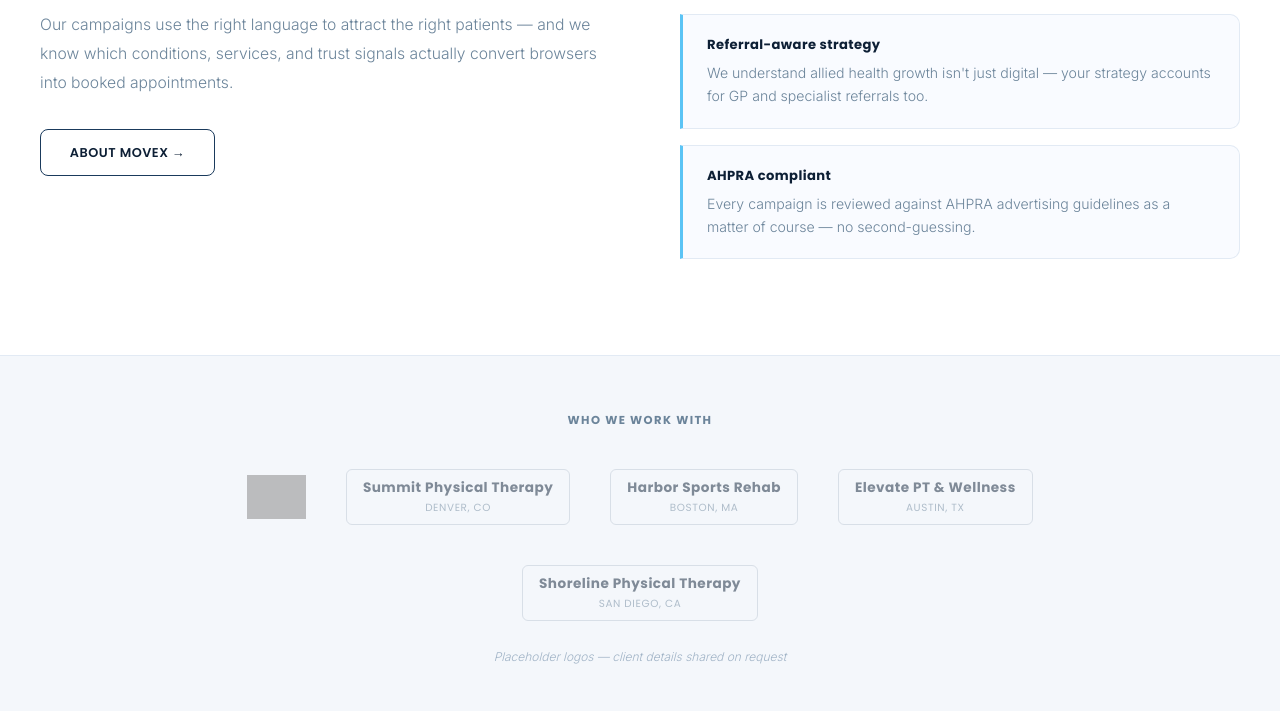
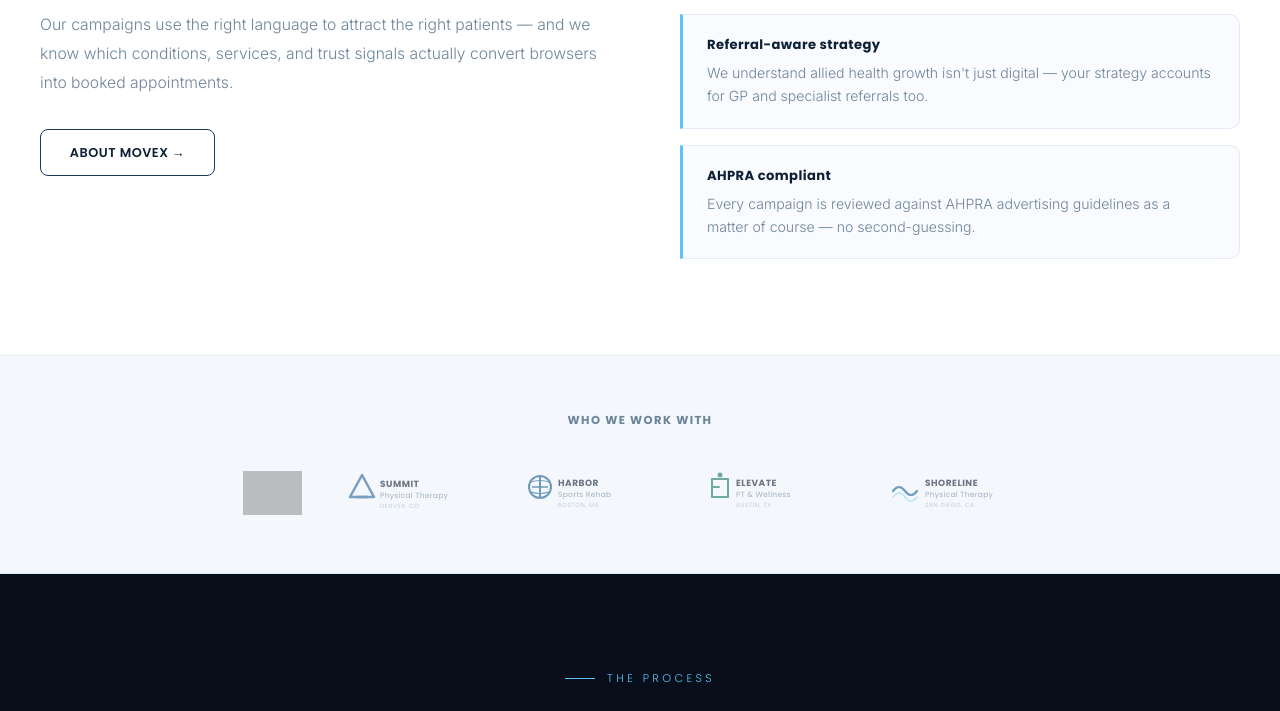
Before and after one commit to MoveXMedia/movexmedia, a Next.js app: page / in a window 1280 px wide. Shown: the part 2040-2751 px from the top of the page. Built offline with nearby package versions, Linux system fonts and the light colour scheme; grey boxes are pictures that could not be loaded.

Commit message:
SVG logo marks for US clinics, remove Contact from nav

```diff
--- a/components/Nav.js
+++ b/components/Nav.js
@@ -34,7 +34,6 @@ export default function Nav() {
     { href: '/blog', label: 'Blog' },
     { href: '/marketing-budget', label: 'Budget Calculator' },
     { href: '/pricing', label: 'Packages' },
-    { href: '/contact', label: 'Contact' },
   ];
 
   const isServicesActive = ['/services', '/google-ads', '/facebook-marketing', '/social-media', '/email-marketing', '/website-development'].includes(router.pathname);
@@ -162,7 +161,7 @@ export default function Nav() {
             )}
           </div>
 
-          {[topLinks[3], topLinks[4], topLinks[5]].map(link => (
+          {[topLinks[3], topLinks[4]].map(link => (
             <Link key={link.href} href={link.href} style={{
               ...linkStyle,
               color: router.pathname === link.href ? '#5bc4f5' : 'rgba(255,255,255,0.7)',
@@ -221,7 +220,7 @@ export default function Nav() {
               }}>{link.label}</Link>
             ))}
           </div>
-          {[topLinks[3], topLinks[4], topLinks[5]].map(link => (
+          {[topLinks[3], topLinks[4]].map(link => (
             <Link key={link.href} href={link.href} style={{
               fontFamily: 'Poppins, sans-serif', fontSize: '1rem',
               letterSpacing: '0.04em', textTransform: 'uppercase',
--- a/pages/index.js
+++ b/pages/index.js
@@ -182,35 +182,58 @@ export default function Home() {
               />
             </a>
 
-            {/* Placeholder logos — styled SVG text marks */}
-            {[
-              { name: 'Summit Physical Therapy', sub: 'Denver, CO' },
-              { name: 'Harbor Sports Rehab', sub: 'Boston, MA' },
-              { name: 'Elevate PT & Wellness', sub: 'Austin, TX' },
-              { name: 'Shoreline Physical Therapy', sub: 'San Diego, CA' },
-            ].map(client => (
-              <div key={client.name} style={{
-                opacity: 0.5,
-                fontFamily: 'Poppins, sans-serif',
-                letterSpacing: '0.03em',
-                whiteSpace: 'nowrap',
-                padding: '0.5rem 1rem',
-                border: '1.5px solid #1a3a5c40',
-                borderRadius: '6px',
-                display: 'flex',
-                flexDirection: 'column',
-                alignItems: 'center',
-                gap: '2px',
-              }}>
-                <span style={{ fontWeight: 700, fontSize: '0.85rem', color: '#0d1f35' }}>{client.name}</span>
-                <span style={{ fontWeight: 400, fontSize: '0.65rem', color: '#6b849a', letterSpacing: '0.06em', textTransform: 'uppercase' }}>{client.sub}</span>
-              </div>
-            ))}
+            {/* Placeholder logos — SVG logo marks */}
+
+            {/* Summit Physical Therapy */}
+            <div style={{ opacity: 0.6 }}>
+              <svg width="140" height="44" viewBox="0 0 140 44" fill="none" xmlns="http://www.w3.org/2000/svg">
+                <polygon points="20,6 32,28 8,28" fill="none" stroke="#2a6496" strokeWidth="2.5" strokeLinejoin="round"/>
+                <line x1="14" y1="28" x2="26" y2="28" stroke="#2a6496" strokeWidth="2.5"/>
+                <text x="38" y="18" fontFamily="Poppins, sans-serif" fontWeight="700" fontSize="9" fill="#0d1f35" letterSpacing="0.5">SUMMIT</text>
+                <text x="38" y="29" fontFamily="Poppins, sans-serif" fontWeight="400" fontSize="7.5" fill="#6b849a" letterSpacing="0.3">Physical Therapy</text>
+                <text x="38" y="39" fontFamily="Poppins, sans-serif" fontWeight="400" fontSize="6" fill="#a0b3c6" letterSpacing="0.5">DENVER, CO</text>
+              </svg>
+            </div>
+
+            {/* Harbor Sports Rehab */}
+            <div style={{ opacity: 0.6 }}>
+              <svg width="140" height="44" viewBox="0 0 140 44" fill="none" xmlns="http://www.w3.org/2000/svg">
+                <circle cx="18" cy="18" r="11" fill="none" stroke="#1a5c8a" strokeWidth="2"/>
+                <line x1="18" y1="7" x2="18" y2="29" stroke="#1a5c8a" strokeWidth="2"/>
+                <line x1="10" y1="18" x2="26" y2="18" stroke="#1a5c8a" strokeWidth="1.5"/>
+                <path d="M9,13 Q18,10 27,13" stroke="#1a5c8a" strokeWidth="1.2" fill="none"/>
+                <path d="M9,23 Q18,26 27,23" stroke="#1a5c8a" strokeWidth="1.2" fill="none"/>
+                <text x="36" y="17" fontFamily="Poppins, sans-serif" fontWeight="700" fontSize="9" fill="#0d1f35" letterSpacing="0.5">HARBOR</text>
+                <text x="36" y="28" fontFamily="Poppins, sans-serif" fontWeight="400" fontSize="7.5" fill="#6b849a" letterSpacing="0.3">Sports Rehab</text>
+                <text x="36" y="38" fontFamily="Poppins, sans-serif" fontWeight="400" fontSize="6" fill="#a0b3c6" letterSpacing="0.5">BOSTON, MA</text>
+              </svg>
+            </div>
+
+            {/* Elevate PT & Wellness */}
+            <div style={{ opacity: 0.6 }}>
+              <svg width="145" height="44" viewBox="0 0 145 44" fill="none" xmlns="http://www.w3.org/2000/svg">
+                <path d="M18,28 L10,28 L10,10 L18,10" stroke="#1a7a5e" strokeWidth="2" fill="none" strokeLinecap="round"/>
+                <path d="M10,18 L17,18" stroke="#1a7a5e" strokeWidth="2" strokeLinecap="round"/>
+                <path d="M18,28 L26,28 L26,10 L18,10" stroke="#1a7a5e" strokeWidth="2" fill="none" strokeLinecap="round"/>
+                <circle cx="18" cy="6" r="2.5" fill="#1a7a5e"/>
+                <text x="34" y="17" fontFamily="Poppins, sans-serif" fontWeight="700" fontSize="9" fill="#0d1f35" letterSpacing="0.5">ELEVATE</text>
+                <text x="34" y="28" fontFamily="Poppins, sans-serif" fontWeight="400" fontSize="7.5" fill="#6b849a" letterSpacing="0.3">PT &amp; Wellness</text>
+                <text x="34" y="38" fontFamily="Poppins, sans-serif" fontWeight="400" fontSize="6" fill="#a0b3c6" letterSpacing="0.5">AUSTIN, TX</text>
+              </svg>
+            </div>
+
+            {/* Shoreline Physical Therapy */}
+            <div style={{ opacity: 0.6 }}>
+              <svg width="150" height="44" viewBox="0 0 150 44" fill="none" xmlns="http://www.w3.org/2000/svg">
+                <path d="M6,22 Q12,14 18,22 Q24,30 30,22" stroke="#1a6496" strokeWidth="2.2" fill="none" strokeLinecap="round"/>
+                <path d="M6,28 Q12,20 18,28 Q24,36 30,28" stroke="#5bc4f5" strokeWidth="1.5" fill="none" strokeLinecap="round" opacity="0.6"/>
+                <text x="38" y="17" fontFamily="Poppins, sans-serif" fontWeight="700" fontSize="9" fill="#0d1f35" letterSpacing="0.5">SHORELINE</text>
+                <text x="38" y="28" fontFamily="Poppins, sans-serif" fontWeight="400" fontSize="7.5" fill="#6b849a" letterSpacing="0.3">Physical Therapy</text>
+                <text x="38" y="38" fontFamily="Poppins, sans-serif" fontWeight="400" fontSize="6" fill="#a0b3c6" letterSpacing="0.5">SAN DIEGO, CA</text>
+              </svg>
+            </div>
 
           </div>
-          <p style={{ marginTop: '1.75rem', fontSize: '0.75rem', color: '#a0b3c6', fontWeight: 300, fontStyle: 'italic' }}>
-            Placeholder logos — client details shared on request
-          </p>
         </div>
       </section>
 
```
